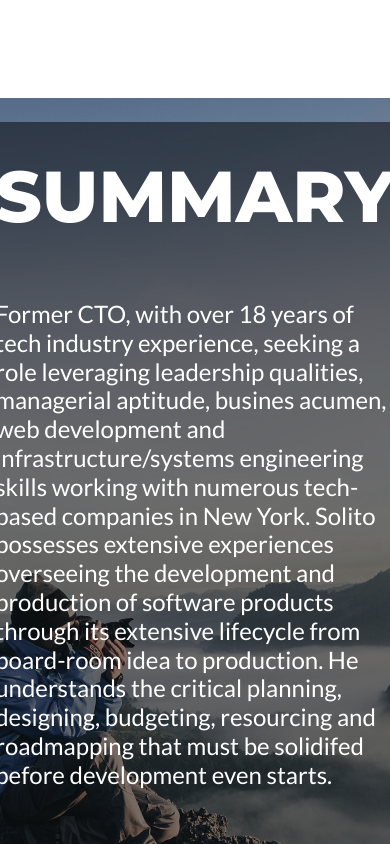
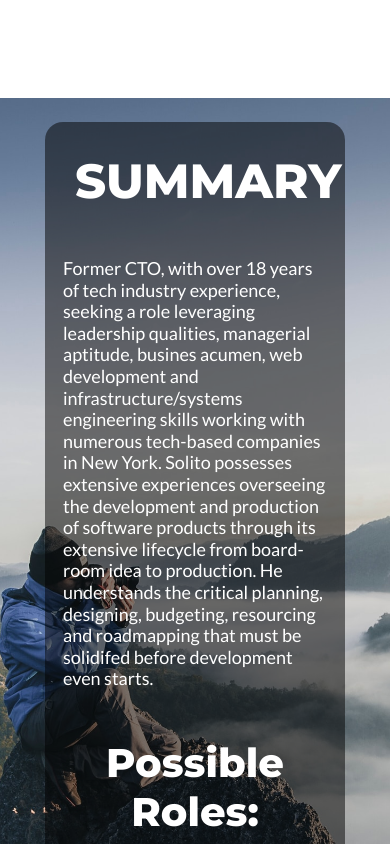
Before and after one commit to solitonyc/solito-portfolio, a React (Create React App) app: page / in a window 390 px wide. Shown: the part 1360-2204 px from the top of the page. Built offline with nearby package versions, Linux system fonts and the light colour scheme; a web font is replaced by a local one.

Commit message:
summary section mediaquery added, refined styling for mobile

```diff
--- a/src/components/summary.css
+++ b/src/components/summary.css
@@ -55,3 +55,23 @@
     padding: 30px;
     line-height: 1.2;
 }
+
+/* -------------------- SMALL SCREEN MEDIAQUERY ------------- */
+@media screen and (max-width: 480px) and (min-width: 319px){
+    .summary_section_title {
+        font-family: 'Montserrat', sans-serif;
+        color: white;
+        font-size: 48px;
+        padding: 30px;
+    }
+    .summary_content_container {
+        max-width: 300px;
+    }
+    .summary_content {
+        font-family: 'Lato', sans-serif;
+        color: white;
+        font-size: 18px;
+        padding: 18px;
+        line-height: 1.2;
+    }
+}
```
